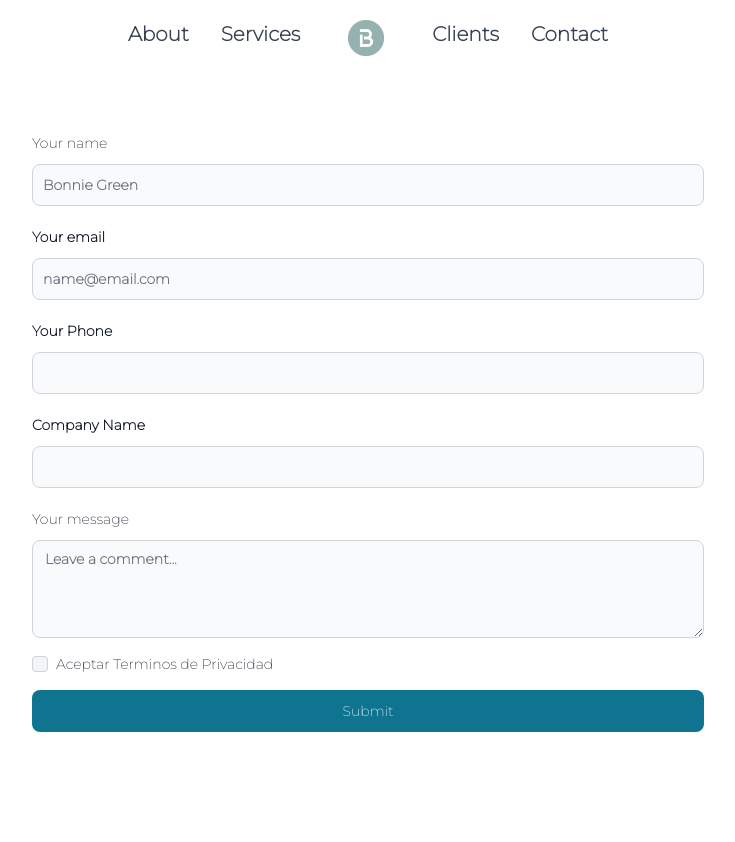
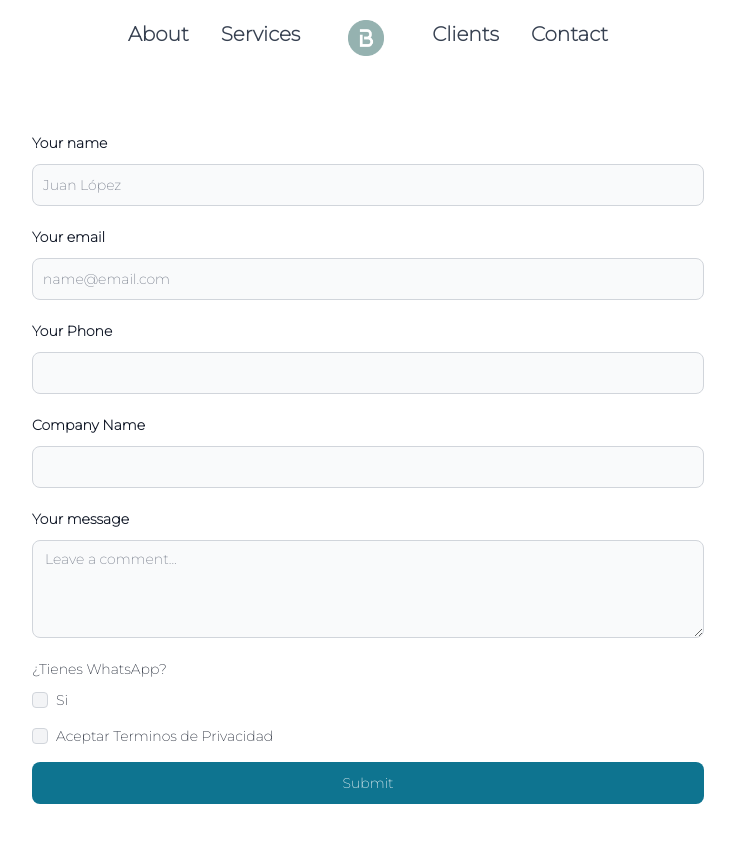
Before and after one commit to osvaldobauzan/BauzanTech, a React (Vite) app: page /contact in a window 1280 px wide. Shown: the top 842 px of the page, without its empty margins (272-1007 px from the left). Before the commit the page ends 800 px from the top, so only its background shows below. Built offline with nearby package versions, Linux system fonts and the light colour scheme; a web font is replaced by a local one.

Commit message:
contact form with added insets

```diff
--- a/src/pages/Contact.jsx
+++ b/src/pages/Contact.jsx
@@ -2,7 +2,7 @@
 'use client';
 import BuazanRoundedLogo from '/src/assets/Blue-round-Logo.png'
 import BauzanRoundedRedLogo from '/src/assets/Red-round-Logo.png'
-import { Button, Checkbox, Label, TextInput, Textarea } from 'flowbite-react';
+import { Button, Checkbox, Label, Radio, TextInput, Textarea } from 'flowbite-react';
 import Nav from '../components/Navbar';
 import { useState } from 'react';
 import emailjs from '@emailjs/browser';
@@ -14,6 +14,7 @@ const Contact = () => {
     const [company, setCompany] = useState('')
     const [phone, setPhone] = useState('')
     const [message, setMessage] = useState('')
+    const [whatsApp, setWhatsApp] = useState('')
 
     const handleSubmit = (e) => {
         e.preventDefault();
@@ -22,13 +23,16 @@ const Contact = () => {
         const templateId = 'template_zhkry8s'
         const userId = 'oo8-tuo0DC0b_dZUx'
 
+        const whatsappStatus = whatsApp ? 'Sí tiene WhatsApp' : 'No tiene WhatsApp';
+
         const templateParams = {
             from_name: name,
             from_email: email,
             from_company: company,
             from_phone: phone,
             to_name: 'Bauzan Tech Solutions',
-            message: message
+            message: message,
+            whatsApp: whatsappStatus
         }
 
     emailjs.send(serviceId, templateId, templateParams, userId)
@@ -39,6 +43,7 @@ const Contact = () => {
             setMessage('');
             setCompany('');
             setPhone('');
+            setWhatsApp('')
         })
         .catch((error) => {
             console.log('Error sending email: ', error);
@@ -49,15 +54,15 @@ const Contact = () => {
     <section className='font-Montserrat text-left lg:text-lg flex flex-col justify-center items-center'>
     <Nav logo={BuazanRoundedLogo}/>
 
-    <form onSubmit={handleSubmit} className="flex flex-col gap-4 w-full max-w-2xl m-12 font-bold">
+    <form onSubmit={handleSubmit} className="flex flex-col gap-4 w-full max-w-2xl m-12 ">
       <div>
-        <div className="mb-2 block">
-          <Label htmlFor="username3" value="Your name" />
+        <div className="mb-2 block font-bold">
+          <Label htmlFor="username3" value="Your name" className='font-bold'/>
         </div>
         <TextInput
             type="name"
             value={name}
-            placeholder="Bonnie Green"
+            placeholder="Juan López"
             required
             onChange={(e) => setName(e.target.value)}
         />
@@ -99,8 +104,8 @@ const Contact = () => {
         />
       </div>
       <div>
-        <div className="mb-2 block">
-        <Label htmlFor="comment" value="Your message" required/>
+        <div className="mb-2 block font-bold">
+        <Label htmlFor="comment" value="Your message" className='font-bold' required/>
       </div>
       <Textarea
         placeholder="Leave a comment..."
@@ -109,6 +114,15 @@ const Contact = () => {
         rows={4}
         onChange={(e) => setMessage(e.target.value)}
       />
+    </div>
+    <div>
+        <div className="mb-2 block">
+        <Label htmlFor="comment" value="¿Tienes WhatsApp?"/>
+      </div>
+      <div className="flex items-center gap-2">
+        <Checkbox name="yes" checked={whatsApp} onChange={(e) => setWhatsApp(e.target.checked)}  />
+        <Label htmlFor="Yes">Si</Label>
+      </div>
     </div>
       <div className="flex items-center gap-2">
         <Checkbox  required/>
```
